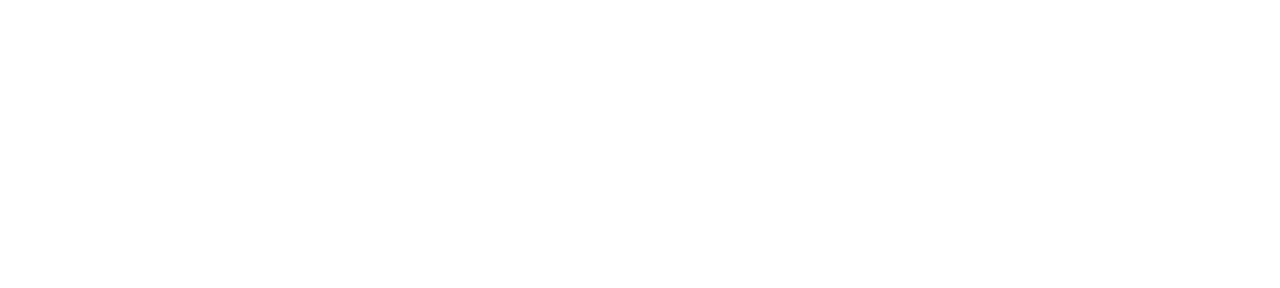
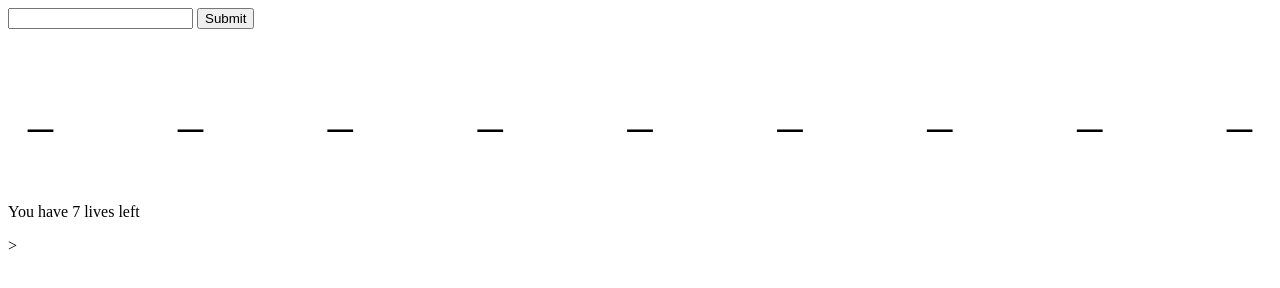
Before and after one commit to IoanaCaraman/Hangman, a plain HTML site: page src/index.html in a window 1280 px wide. Drawn offline with Linux system fonts and the light colour scheme.

Commit message:
Hangman - JS

```diff
--- a/src/index.html
+++ b/src/index.html
@@ -1,10 +1,25 @@
 <!DOCTYPE html>
 <html lang="en">
 <head>
+    <script src="index.js"></script>
+    <link rel="stylesheet" type="text/css" href="styles.css"/>
     <meta charset="UTF-8">
     <title>Hangman</title>
 </head>
 <body>
-
+    <div>
+        <input id="chooseLetter" >
+        <button id="playGame"  onCLick="playHangman()" type="button">Submit</button>
+    </div>
+    <div id="underScores" class="under-scores">
+    </div>
+        <div>
+        <p id="livesText">
+        </p>
+        </div>
+        <div>
+        <p id="gameOverText">
+        </p>
+        </div>>
 </body>
 </html>
--- a/src/index.js
+++ b/src/index.js
@@ -0,0 +1,53 @@
+const word="beautiful";
+let lives=7;
+let correctLettersCounter=0;
+
+function generateUnderscores() {
+    for (let i = 0; i < word.length; ++i) {
+        const node=document.createElement("p");
+        node.classList.add("under-score");
+        node.setAttribute('id','underscore_'+ i);
+        const textnode=document.createTextNode("_");
+        node.appendChild(textnode);
+        document.getElementById("underScores").appendChild(node);
+    }
+}
+
+function playHangman() {
+    let inputValue=document.getElementById('chooseLetter').value.toLowerCase();
+    let correctLetter=false;
+        if (inputValue.length===1 && inputValue.match(/[a-z]/i)) {
+            for (let i = 0; i < word.length; ++i) {
+                if (word[i]===inputValue) {
+                    let letterElement = document.getElementById('underscore_'+ i);
+                    letterElement.innerText=inputValue.toUpperCase();
+                    correctLetter=true;
+                    ++correctLettersCounter;
+                }
+            }
+    if (correctLettersCounter===word.length) {
+        let gameWinning=document.getElementById('gameOverText');
+        gameWinning.innerText="Win!";
+        document.getElementById("playGame").disabled=true;
+    }
+        }
+    if (!correctLetter) {
+        lives--;
+        updateLivesText();
+    }
+}
+
+function updateLivesText() {
+    let livesWarning=document.getElementById('livesText');
+    livesWarning.innerText = "You have " + lives + " lives left";
+        if (lives===0) {
+            let gameOverWarning=document.getElementById('gameOverText');
+            gameOverWarning.innerText="Game Over!";
+            document.getElementById("playGame").disabled=true;
+        }
+}
+
+window.addEventListener("load", (event)=> {
+generateUnderscores();
+updateLivesText();
+});
--- a/src/styles.css
+++ b/src/styles.css
@@ -0,0 +1,11 @@
+.under-scores {
+display: flex;
+justify-content: space-between;
+margin-left: 20px;
+margin-right: 20px;
+}
+
+.under-score {
+font-size: 50px;
+
+}
```
